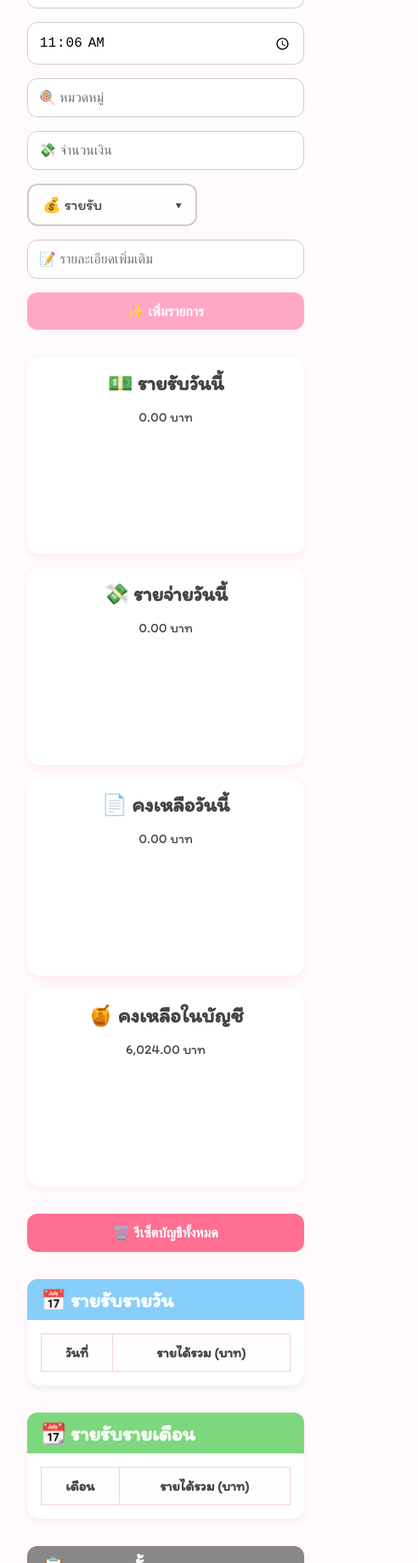
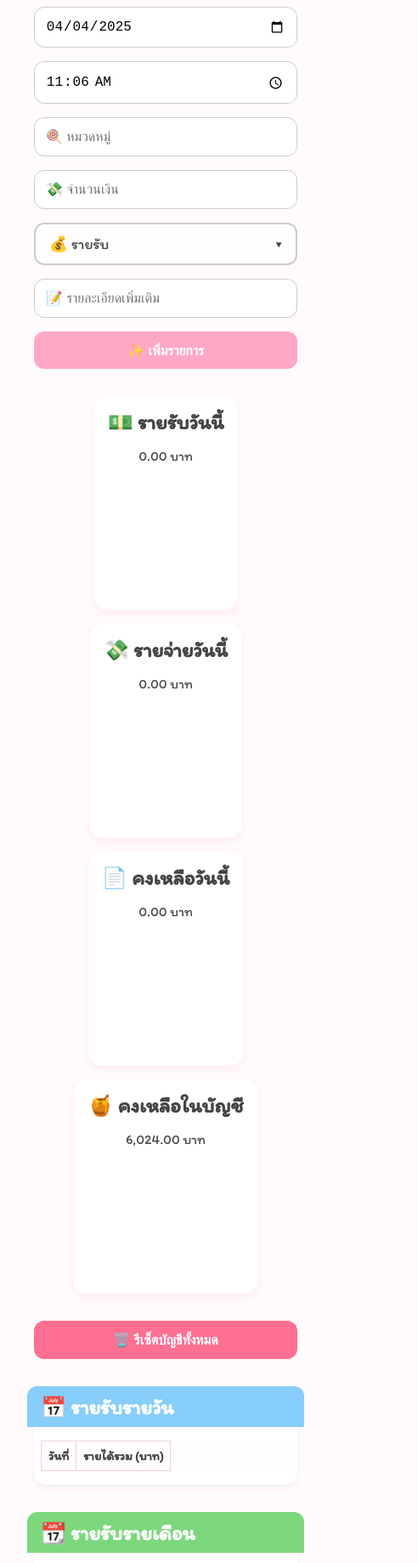
Before and after one commit to noncha12/My-Wallet, a plain HTML site: page index.html in a window 390 px wide. Shown: the part 161-2000 px from the top of the page at 85% size, 492 px wide, since content can reach past the window. Drawn offline with Linux system fonts and the light colour scheme.

Commit message:
Update styles.css

```diff
--- a/styles.css
+++ b/styles.css
@@ -4,13 +4,15 @@ body {
   font-family: 'Itim', sans-serif;
   background-color: #fffafc;
   margin: 0;
-  padding: 2rem;
+  padding: 1.5rem;
   color: #444;
 }
 
 .container {
   max-width: 900px;
-  margin: auto;
+  margin: 0 auto;
+  padding: 1rem;
+  box-sizing: border-box;
 }
 
 h1 {
@@ -22,31 +24,28 @@ h1 {
 
 form {
   display: flex;
-  flex-wrap: wrap;
+  flex-direction: column;
+  align-items: center;
   gap: 1rem;
-  justify-content: center;
   margin-bottom: 2rem;
 }
 
 input, select, button {
+  width: 100%;
+  max-width: 100%;
   padding: 0.8rem;
   font-size: 1rem;
   border-radius: 12px;
   border: 1px solid #ccc;
-
+  box-sizing: border-box;
 }
 
 select {
-    font-size: 1rem;
-    padding: 0.8rem;
-    border-radius: 12px;
-    border: 1px solid #ccc;
   background-color: #fffdfd;
-    appearance: none; /* เอา style เดิมออก */
+  appearance: none;
   -webkit-appearance: none;
   -moz-appearance: none;
 }
-
 
 button {
   background-color: #ffa8c5;
@@ -66,11 +65,11 @@ button:hover {
   flex-wrap: wrap;
   gap: 1rem;
   margin-bottom: 2rem;
-  justify-content: space-between;
+  justify-content: center;
 }
 
 .summary {
-  flex: 1 1 200px;
+  flex: 1 1 220px;
   background: #fff;
   border-radius: 15px;
   padding: 1rem;
@@ -125,12 +124,15 @@ table {
   width: 100%;
   border-collapse: collapse;
   background: #fffdfd;
+  display: block;
+  overflow-x: auto;
 }
 
 th, td {
   padding: 0.75rem;
   text-align: center;
   border: 1px solid #f0d1e2;
+  white-space: nowrap;
 }
 
 tbody tr:nth-child(even) {
@@ -145,20 +147,11 @@ tbody tr:nth-child(even) {
   color: #ff69b4;
 }
 
-@media (max-width: 768px) {
-  .summary-boxes {
-    flex-direction: column;
-  }
-
-  form {
-    flex-direction: column;
-  }
-}
-
-
+/* Custom dropdown */
 .custom-select-wrapper {
   position: relative;
-    width: 200px;
+  width: 100%;
+  max-width: 100%;
 }
 
 .custom-select {
@@ -207,8 +200,6 @@ tbody tr:nth-child(even) {
   background-color: #ffe6f0;
 }
 
-
-
 /* ลบปุ่มเพิ่ม/ลด ของ input type="number" */
 input[type=number]::-webkit-inner-spin-button,
 input[type=number]::-webkit-outer-spin-button {
@@ -220,3 +211,25 @@ input[type=number] {
   appearance: textfield;
   -moz-appearance: textfield; /* Firefox */
 }
+
+/* Responsive */
+@media (max-width: 768px) {
+  .summary-boxes {
+    flex-direction: column;
+    align-items: center;
+  }
+
+  form {
+    flex-direction: column;
+    align-items: stretch;
+  }
+
+  th, td {
+    font-size: 0.9rem;
+    padding: 0.5rem;
+  }
+
+  .report-section {
+    padding: 1rem 0.5rem;
+  }
+}
```
Lines whose indentation alone changed are shown as unchanged.
